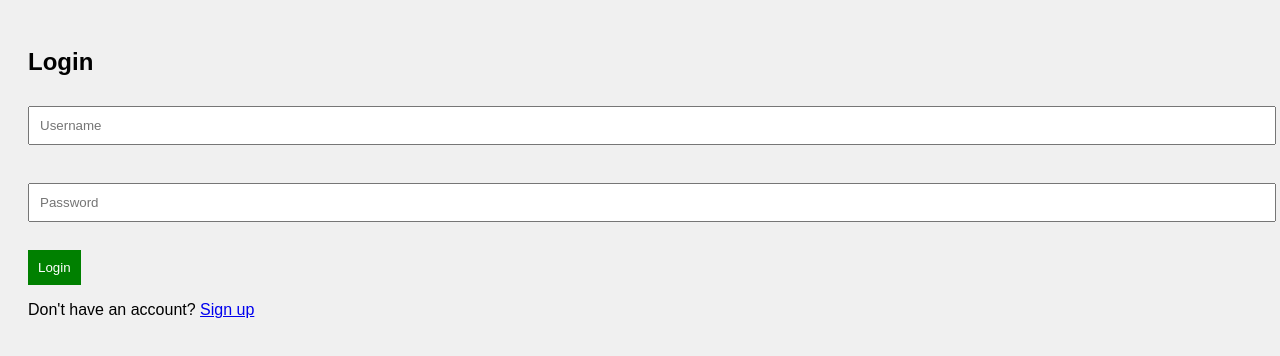
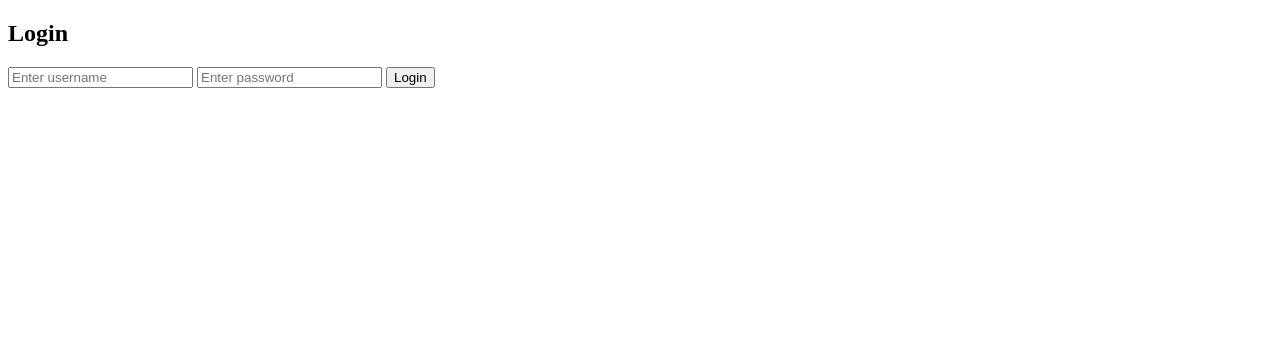
Before and after one commit to VAANATHI27/BLOG-WEBSITE-, a plain HTML site: page login.html in a window 1280 px wide. Drawn offline with Linux system fonts and the light colour scheme.

Commit message:
Update login.html

```diff
--- a/login.html
+++ b/login.html
@@ -1,16 +1,28 @@
 <!DOCTYPE html>
-<html>
+<html lang="en">
 <head>
-  <title>Login - My Blog</title>
-  <link rel="stylesheet" href="style.css">
+  <meta charset="UTF-8">
+  <title>Login</title>
 </head>
 <body>
   <h2>Login</h2>
-  <form>
-    <input type="text" placeholder="Username" required><br><br>
-    <input type="password" placeholder="Password" required><br><br>
-    <button type="submit">Login</button>
-  </form>
-  <p>Don't have an account? <a href="signup.html">Sign up</a></p>
+  <input type="text" id="username" placeholder="Enter username">
+  <input type="password" id="password" placeholder="Enter password">
+  <button onclick="login()">Login</button>
+
+  <script>
+    function login() {
+      const username = document.getElementById("username").value;
+      const password = document.getElementById("password").value;
+      const user = JSON.parse(localStorage.getItem("user"));
+
+      if (user && username === user.username && password === user.password) {
+        alert("Login successful!");
+        window.location.href = "dashboard.html";
+      } else {
+        alert("Invalid username or password");
+      }
+    }
+  </script>
 </body>
 </html>
```
